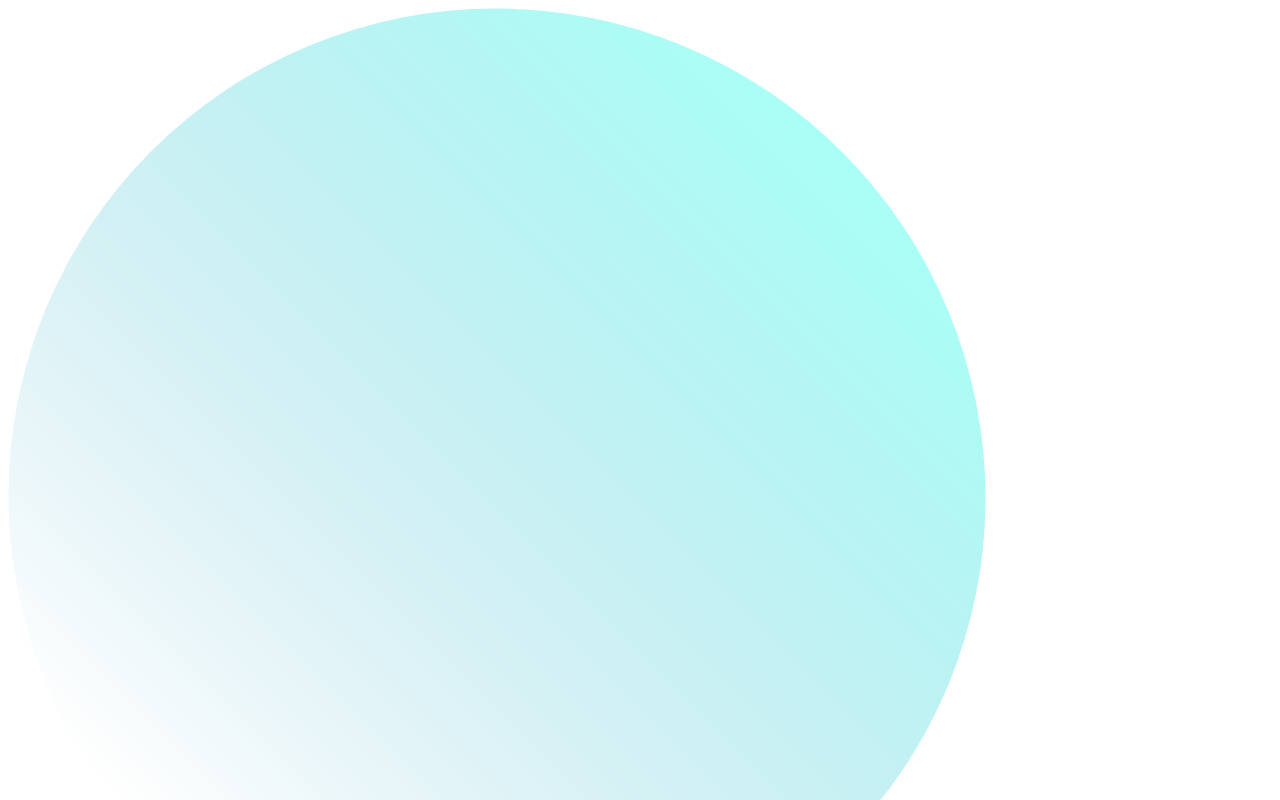
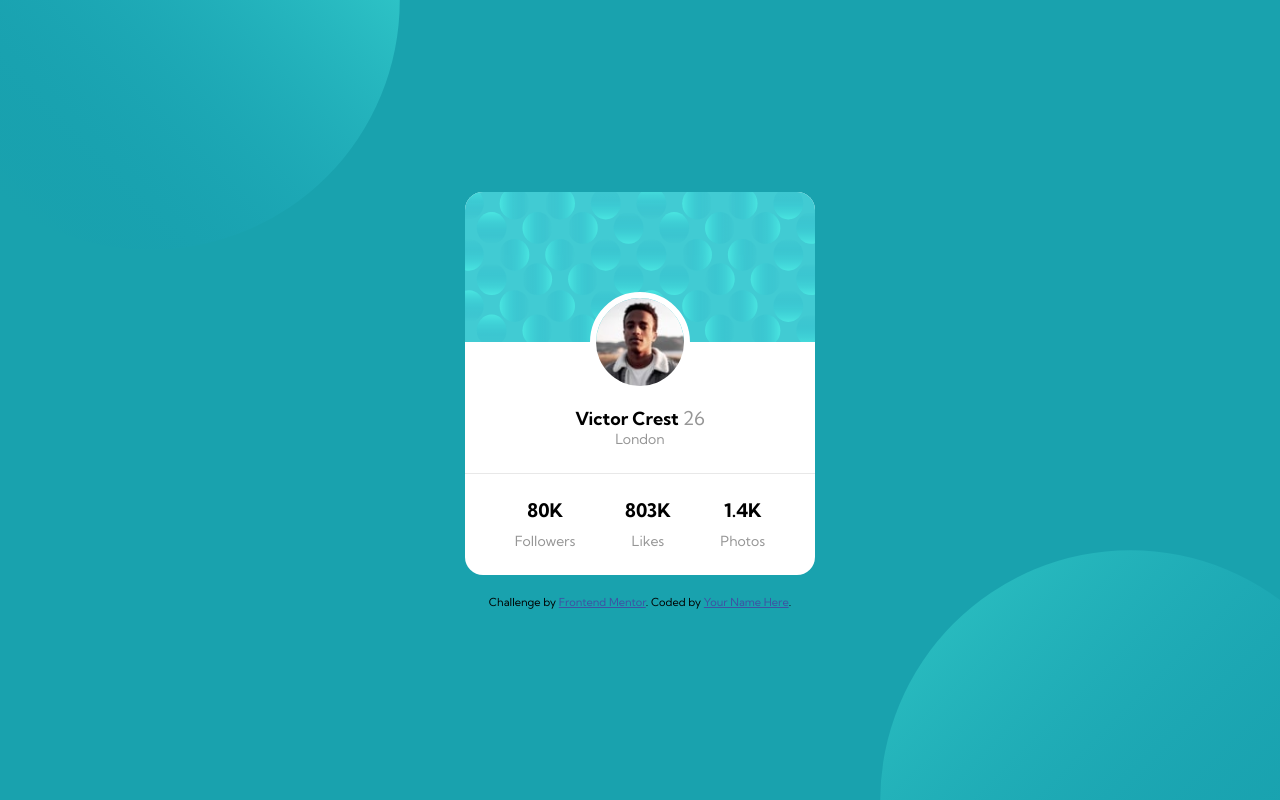
Before and after one commit to nazareno7870/4-Profile-card-component-main, a plain HTML site: page index.html in a window 1280 px wide. Shown: the top 800 px of the page. Drawn offline with Linux system fonts and the light colour scheme.

Commit message:
Styles Finished

```diff
--- a/index.html
+++ b/index.html
@@ -5,20 +5,19 @@
   <meta name="viewport" content="width=device-width, initial-scale=1.0"> <!-- displays site properly based on user's device -->
 
   <link rel="icon" type="image/png" sizes="32x32" href="./images/favicon-32x32.png">
+  <link rel="stylesheet" href="style.css">
+  <link rel="preconnect" href="https://fonts.googleapis.com">
+  <link rel="preconnect" href="https://fonts.gstatic.com" crossorigin>
+  <link href="https://fonts.googleapis.com/css2?family=Kumbh+Sans:wght@400;700&display=swap" rel="stylesheet">
+  <title>Profile card component</title>
 
-  <title>Frontend Mentor | Profile card component</title>
-
-  <!-- Feel free to remove these styles or customise in your own stylesheet 👍 -->
-  <style>
-    .attribution { font-size: 11px; text-align: center; }
-    .attribution a { color: hsl(228, 45%, 44%); }
-  </style>
 </head>
 <body>
+  <div class="fondo-bottom">
     <div class="card">
 
       <div class="top-image">
-      <img src="./images/bg-pattern-top.svg" alt="Pattern top">
+        <img src="./images/bg-pattern-card.svg" alt="Pattern top">
       </div>
 
       <div class="profile-img">
@@ -26,21 +25,21 @@
       </div>
 
       <div class="profile-info">
-      <h1>Victor Crest<span>26</span></h1>
+        <h2>Victor Crest <span>26</span></h2>
         <p>London</p>
       </div>
 
       <div class="stats">
         <div class="followers">
-        <h2>80K</h2>
+          <h3>80K</h3>
           <p>Followers</p>
         </div>
         <div class="likes">
-        <h2>803K</h2>
+          <h3>803K</h3>
           <p>Likes</p>
         </div>
         <div class="photos">
-        <h2>1.4K</h2>
+          <h3>1.4K</h3>
           <p>Photos</p>
         </div>
       </div>
@@ -51,5 +50,7 @@
       Challenge by <a href="https://www.frontendmentor.io?ref=challenge" target="_blank">Frontend Mentor</a>.
       Coded by <a href="#">Your Name Here</a>.
     </div>
+  </div>
+
 </body>
 </html>
--- /dev/null
+++ b/style.css
@@ -0,0 +1,118 @@
+    :root{
+        --primary-dark-cyan:hsl(185, 75%, 39%);
+        --primary-dark-blue:hsl(229, 23%, 23%);
+        --primary-grayish-blue:hsl(227, 10%, 46%);
+        --dark-gray: hsl(0, 0%, 59%);
+    }
+    .attribution {
+        margin-top: 20px;
+        font-size: 11px; text-align: center; }
+    .attribution a { color: hsl(228, 45%, 44%); }
+
+    *{
+        box-sizing: border-box;
+        margin: 0;
+        padding: 0;
+    }
+
+    body{
+        font-family: 'Kumbh Sans', sans-serif;
+        height: 100vh;
+        background-color: var(--primary-dark-cyan);
+        background-image: url("./images/bg-pattern-top.svg");
+        background-position: left -250px top -250px;
+        background-size: 500px;
+        background-repeat: no-repeat;
+
+    }
+
+    .fondo-bottom{
+        background: url("./images/bg-pattern-bottom.svg");
+        background-size: 500px;
+        background-repeat:  no-repeat;
+        background-position: right -250px bottom -250px;
+        height: 100vh;
+        display: flex;
+        flex-direction: column;
+        align-items: center;
+        justify-content: center;
+    }
+
+    p{
+        font-size: 18px;
+    }
+    img{
+        max-width: 100%;
+    }
+    .card{
+        display: flex;
+        flex-direction: column;
+        max-width: 350px;
+        position: relative;
+        border-radius: 18px;
+        background-color: #fff;
+
+    }
+    .top-image img{
+        height: 150px;
+        border-radius: 18px 18px 0 0 ;
+    }
+
+    .profile-img{
+        position: absolute;
+        margin: 0 auto;
+        top: 100px;
+        left: 0;
+        right: 0;
+        width: 100px;
+    }
+    .profile-img img{
+        height: 100px;
+        border-radius: 100%;
+        border: 6px solid #fff;
+    }
+    .profile-info{
+        display: flex;
+        flex-direction: column;
+        margin: 60px auto 0;
+        text-align: center;
+        padding-bottom: 25px;
+        width: 100%;
+        border-bottom: 1px solid rgba(192, 192, 192, 0.371);
+    }
+
+    h2{
+        font-size: 18px;
+    }
+
+    span{
+        font-size: 19px;
+        font-weight: 400;
+        color: var(--dark-gray);
+    }
+    p{
+        font-size: 14px;
+        font-weight: 400;
+        color: var(--dark-gray);
+    }
+    .stats{
+        padding: 25px;
+        display: flex;
+        justify-content: space-around;
+        text-align: center;
+    }
+    .stats p{
+        margin-top: 10px;
+    }
+    @media (min-width: 768px) {
+        body{
+            background-position: left -100px top -250px;
+
+        }
+
+        .fondo-bottom{
+            background-position: right -100px bottom -250px;
+
+        }
+
+    }
```
Lines whose indentation alone changed are shown as unchanged.
